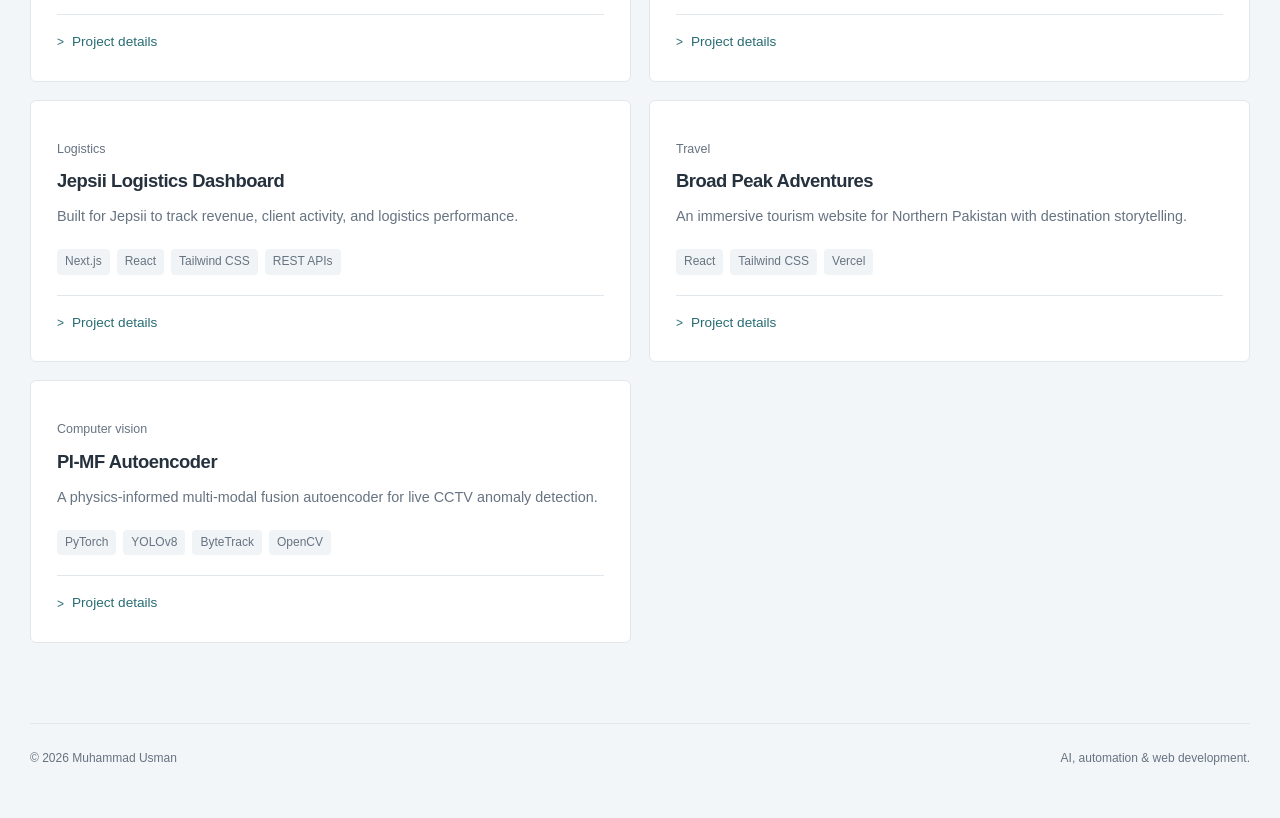
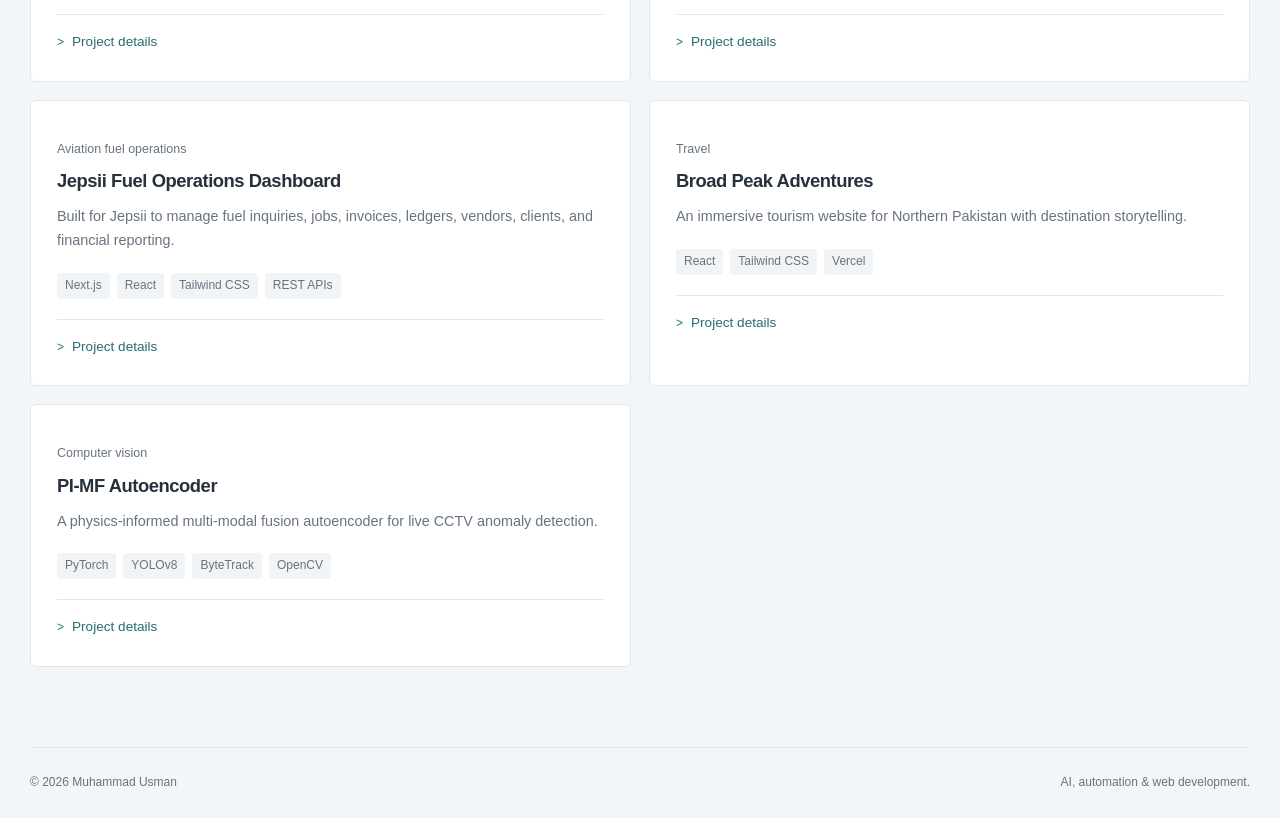
Before and after one commit to MuhammadUsmanGulzar/muhammadusman-portfolio, a Next.js app: page /portfolio in a window 1280 px wide. Shown: the part 1340-2158 px from the top of the page. Before the commit the page ends 2134 px from the top, so only its background shows below. Built offline with nearby package versions, Linux system fonts and the light colour scheme.

Commit message:
Update Jepsii dashboard project copy

```diff
--- a/src/app/page.js
+++ b/src/app/page.js
@@ -21,7 +21,7 @@ const skills = [
 const projects = [
   {icon:'house', title:'Real estate assistant', description:'Handles property enquiries, finds listings, and books viewings through voice and WhatsApp.', tools:['n8n','OpenAI','Vapi'], id:'real-estate-agent'},
   {icon:'document', title:'Private document assistant', description:'Searches internal documents and answers questions using locally hosted AI.', tools:['Ollama','FAISS','FastAPI'], id:'rag-assistant'},
-  {icon:'chart', title:'Jepsii logistics dashboard', description:'Built for Jepsii to bring revenue, client activity, and logistics metrics into one dashboard.', tools:['Next.js','React','REST APIs'], id:'logistics-dashboard'},
+  {icon:'chart', title:'Jepsii fuel operations dashboard', description:'Built for Jepsii to manage fuel inquiries, jobs, invoices, ledgers, vendor and client balances, and financial reporting.', tools:['Next.js','React','REST APIs'], id:'logistics-dashboard'},
 ];
 export default function Home() {
   return <div className="dashboard container">
--- a/src/app/portfolio/page.js
+++ b/src/app/portfolio/page.js
@@ -173,21 +173,27 @@ const projects = [
   {
     id: "logistics-dashboard",
     icon: "JE",
-    title: "Jepsii Logistics Dashboard",
+    title: "Jepsii Fuel Operations Dashboard",
     type: "web application",
-    headline: "Operational visibility for charter and fuel logistics.",
+    headline: "A command center for aviation fuel operations and finance.",
     description:
-      "Built for Jepsii to track revenue, client activity, and logistics performance.",
+      "Built for Jepsii to manage fuel inquiries, jobs, invoices, ledgers, vendors, clients, and financial reporting.",
     details: [
-      "The dashboard brings commercial and logistics data into one place so the team can see what is happening quickly.",
-      "It tracks revenue, client activity, and key operating metrics with a clean layout built for daily use.",
-      "The aim was to replace scattered updates with one clear view for faster decisions.",
+      "I built this admin dashboard for Jepsii to manage day-to-day aviation fueling operations from one place.",
+      "The system covers fuel inquiries, fueling jobs, invoices, financial ledgers, banks, payments, fuel tickets, operators, vendors, clients, and fuel price records.",
+      "The dashboard gives the team a real-time view of flight count, fuel uplifts, generated revenue, gross margin, accounts receivable, accounts payable, invoice activity, and vendor/client balances.",
+      "It also includes filters, PDF export, and monthly analytics charts for revenue flow, margin profit, operational velocity, and fuel pricing trends.",
     ],
-    role: "Full-stack development",
-    domain: "Logistics",
-    outcome: "One clear operating picture for faster commercial decisions.",
+    role: "Full-stack dashboard development",
+    domain: "Aviation fuel operations",
+    outcome: "One operating view for fuel operations, billing, balances, and performance tracking.",
     stack: ["Next.js", "React", "Tailwind CSS", "REST APIs"],
-    flow: ["Collect data", "Normalize metrics", "Calculate KPIs", "Display insight"],
+    flow: [
+      "Fuel inquiry created",
+      "Job and fuel ticket tracked",
+      "Invoice and payment recorded",
+      "Ledger and dashboard updated",
+    ],
   },
   {
     id: "broad-peak",
```
